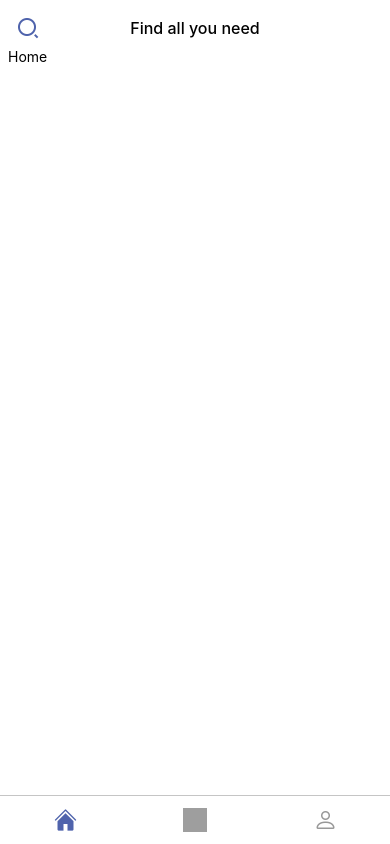
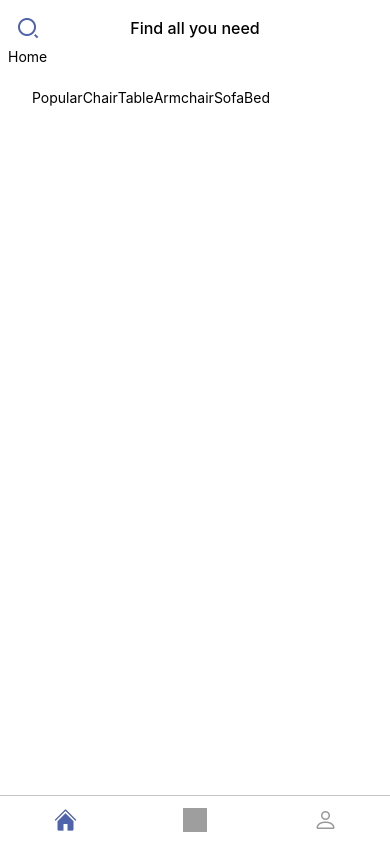
Before and after one commit to vvillbiii/listicle-app, a React Native app: screen /Home in a window 390 px wide. Built offline with nearby package versions, Linux system fonts and the light colour scheme; grey boxes are pictures that could not be loaded.

Commit message:
rendering category data in flatlist

```diff
--- a/src/screens/app/Home/index.js
+++ b/src/screens/app/Home/index.js
@@ -6,12 +6,23 @@ import {categories} from '../../../data/categories';
 import {styles} from './styles';
 
 export const Home = () => {
+  const renderCategoryItem = ({item, index}) => {
+    console.log('item is', item);
+    return <Text>{item?.title}</Text>;
+  };
+
   return (
     <SafeAreaView>
       <ScrollView style={styles.container}>
         <Header showSearch title="Find all you need" />
         <Text>Home</Text>
-        <FlatList data={categories} />
+        <FlatList
+          style={styles.list}
+          horizontal
+          data={categories}
+          renderItem={renderCategoryItem}
+          keyExtractor={(item, index) => String(index)}
+        />
       </ScrollView>
     </SafeAreaView>
   );
--- a/src/screens/app/Home/styles.js
+++ b/src/screens/app/Home/styles.js
@@ -4,4 +4,7 @@ export const styles = StyleSheet.create({
   container: {
     padding: 8,
   },
+  list: {
+    padding: 24,
+  },
 });
```
